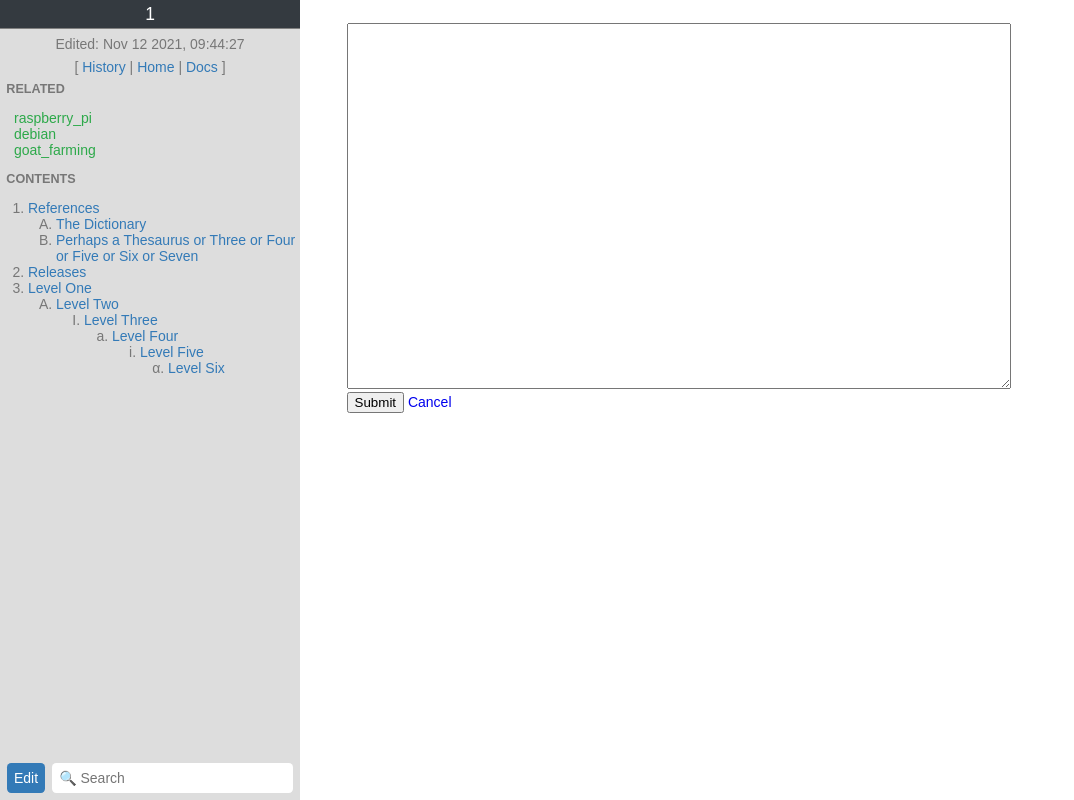
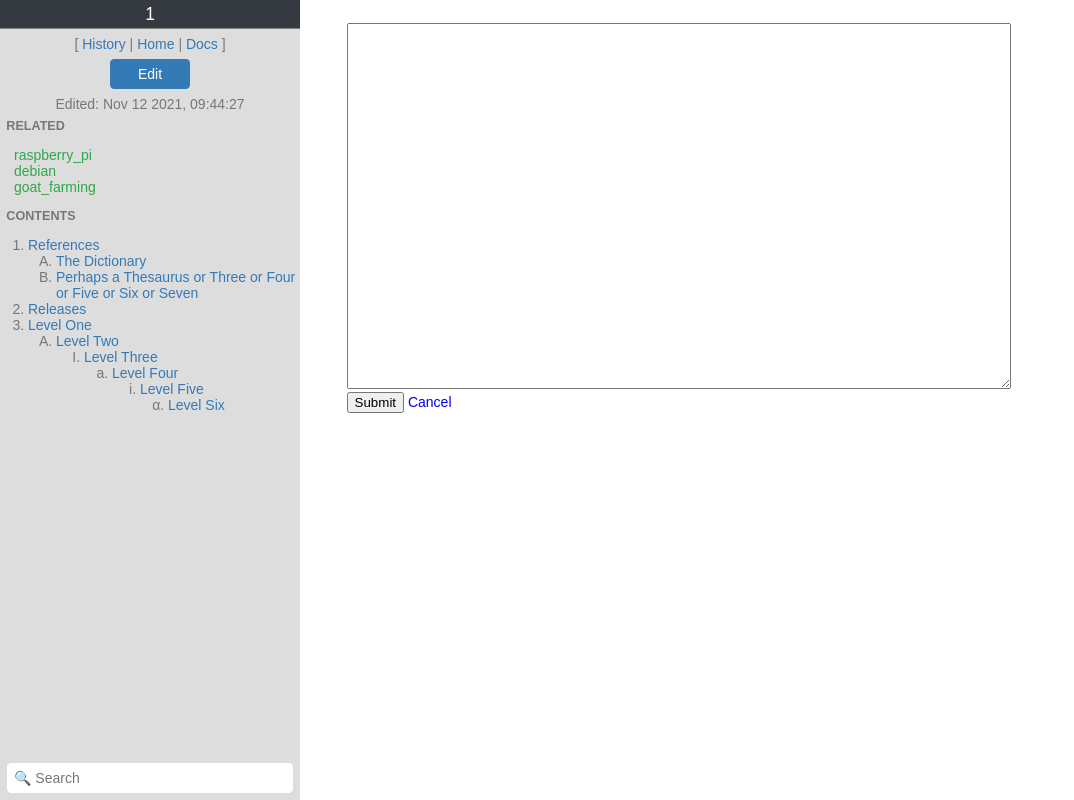
Before and after one commit to cu/silicon, a Flask app: page /edit/1 in a window 1280 px wide. Shown: the whole page, without its empty margins (0-1074 px from the left). Run offline with Flask 2, Linux system fonts and the light colour scheme; data that the repository does not hold is empty; parts of the project's set-up code (start-up, migrations or seed data) failed here and were passed over; some libraries are stand-ins or nearby versions.

Commit message:
move the Edit button, this will making templating easier going forward

```diff
--- a/notes/static/css/layout.css
+++ b/notes/static/css/layout.css
@@ -137,12 +137,23 @@
     z-index: 400;
 }
 
-.nav-form {
+.nav-input-wrap {
     margin: 0.5em;
 }
 
-.nav-controls {
-    display: flex;
+.nav-input-wrap input {
+    font-size: 14px;
+    width: 100%;
+    padding: 0.5em;
+    border-radius: 0.3em;
+    border: none;
+}
+
+.nav-button-wrap {
+    text-align: center;
+    padding-top: 0.5em;
+    padding-bottom: 0.5em;
+    margin: 0.5em;
 }
 
 .edit-link, .menu-toggle {
@@ -150,25 +161,20 @@
     color: var(--nav-button-text);
     font-size: 14px;
     padding: 0.5em;
-    margin-right: 0.5em;
     text-decoration: none;
     border-radius: 0.3em;
     border: none;
+}
+
+.edit-link {
+    padding-left: 2em;
+    padding-right: 2em;
 }
 
 .edit-link:hover, .menu-toggle:hover {
     background: var(--nav-button-background-hover);
     text-decoration: none;
 }
-
-.nav-controls input {
-    font-size: 14px;
-    width: 100%;
-    padding: 0.5em;
-    border-radius: 0.3em;
-    border: none;
-}
-
 
 @media screen and (max-width: 768px) {
     .nav-side {
@@ -219,7 +225,7 @@
         width: auto;
     }
 
-    .nav-page-title, .nav-bottom, #nav-edit-link {
+    .nav-page-title, .nav-bottom {
         display: none;
     }
 
--- a/notes/templates/base.html.j2
+++ b/notes/templates/base.html.j2
@@ -25,8 +25,6 @@
             <a href="{{ url_for('page.view', title=title) }}" class="page-title">{{ title }}</a>
           </div>
 
-          <div class="nav-page-timestamp">Edited: Nov 12 2021, 09:44:27</div>
-
           <div class="nav-page-links">
             [
             <a href="#">History</a> |
@@ -34,6 +32,12 @@
             <a href="#">Docs</a>
             ]
           </div>
+
+          <div class="nav-button-wrap">
+            <a class="edit-link" id="nav-edit-link" href="{{ url_for('page.edit', title=title) }}">Edit</a>
+          </div>
+
+          <div class="nav-page-timestamp">Edited: Nov 12 2021, 09:44:27</div>
 
           <div>
             <div class="nav-header">Related</div>
@@ -80,7 +84,9 @@
       <nav class="nav-top" aria-label="top navigation">
         <button class="menu-toggle" data-toggle="nav-top">Menu</button>
         <span class="page-title" href="#">page_title</span>
-        <a class="edit-link" href="#">Edit</a>
+        <!-- this is dumb but I really want the page title to be centered
+             rather than slightly offset to the right -->
+        <button class="menu-toggle" style="visibility: hidden;">Menu</button>
       </nav>
       <!-- main content area wrapper -->
       <div class="nav-content">
@@ -90,10 +96,9 @@
     </section>
   </div>
 
-  <div class="nav-bottom" data-toggle="nav-bottom" role="note" aria-label="versions">
+  <div class="nav-bottom" data-toggle="nav-bottom" role="note">
     <form class="nav-form" action="/search" method="get">
-      <div class="nav-controls">
-        <a class="edit-link" id="nav-edit-link" href="{{ url_for('page.edit', title=title) }}">Edit</a>
+      <div class="nav-input-wrap">
         <input id="search" name="query" type="text" placeholder="🔍 Search">
       </div>
     </form>
```
Also changed, not shown: README.md.
